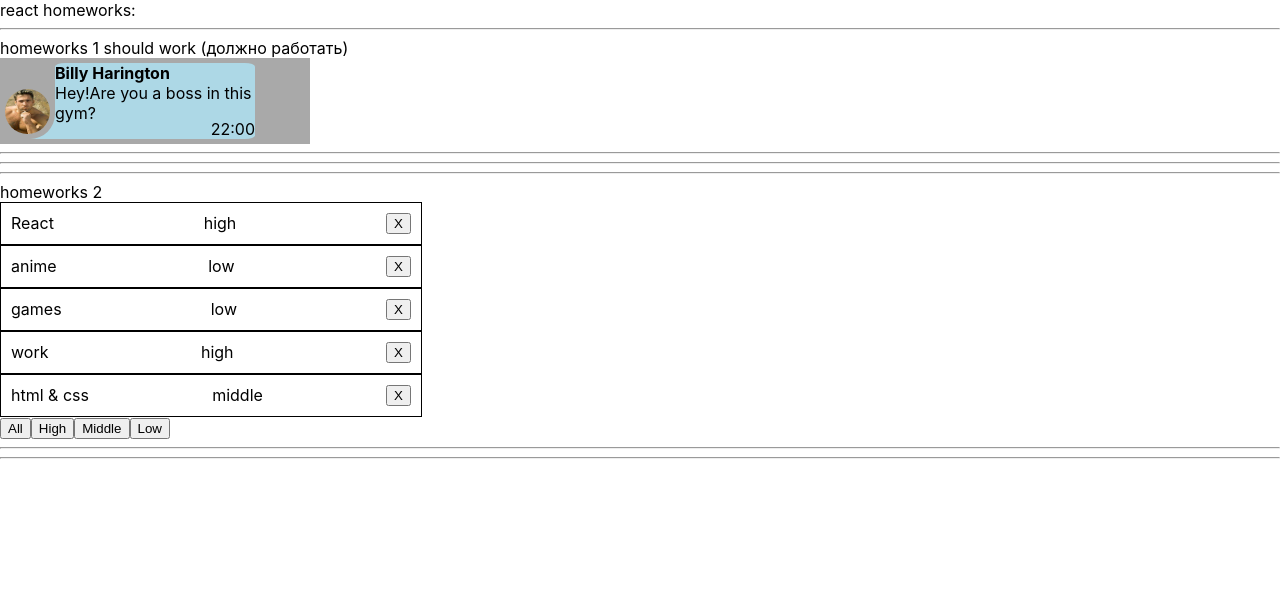
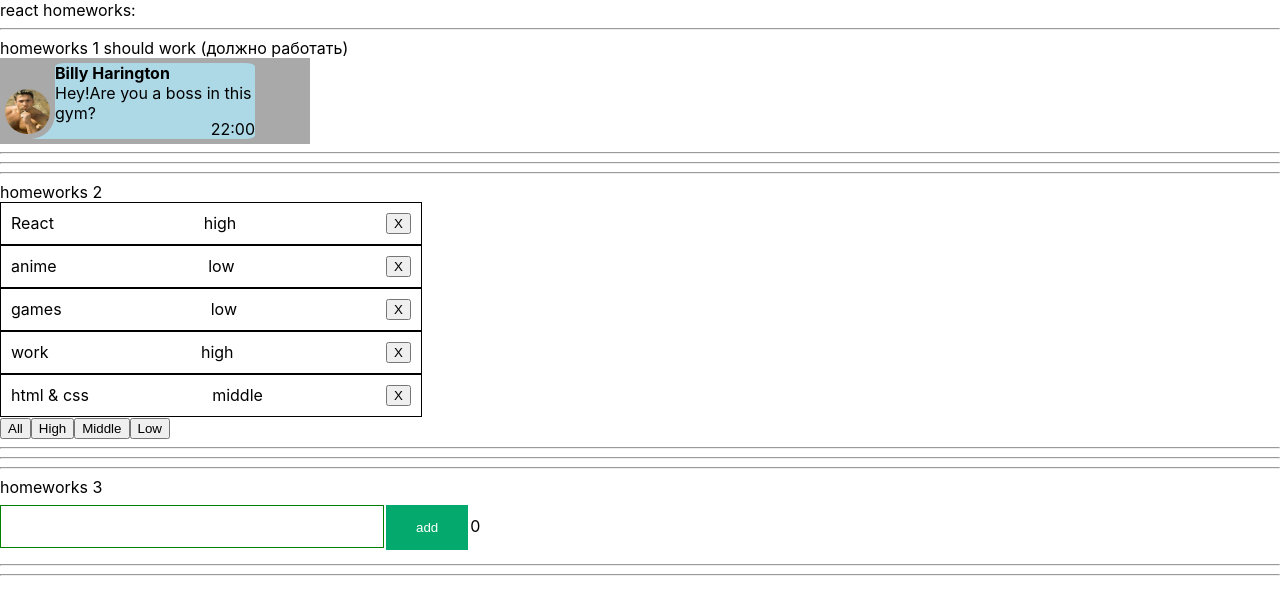
Before and after one commit to AlexChernov1996/homeworks, a React (Create React App) app: page / in a window 1280 px wide. Shown: the top 614 px of the page. Built offline with nearby package versions, Linux system fonts and the light colour scheme.

Commit message:
3HW is done

```diff
--- a/package.json
+++ b/package.json
@@ -10,10 +10,12 @@
     "@types/node": "^16.7.13",
     "@types/react": "^18.0.0",
     "@types/react-dom": "^18.0.0",
+    "@types/uuid": "^8.3.4",
     "react": "^18.1.0",
     "react-dom": "^18.1.0",
     "react-scripts": "5.0.1",
     "typescript": "^4.4.2",
+    "uuid": "^8.3.2",
     "web-vitals": "^2.1.0"
   },
   "scripts": {
--- a/src/p1-main/m1-ui/u1-app/App.tsx
+++ b/src/p1-main/m1-ui/u1-app/App.tsx
@@ -2,14 +2,14 @@ import React from 'react'
 import s from './App.module.css'
 import HW1 from '../../../p2-homeworks/h1/HW1'
 import HW2 from '../../../p2-homeworks/h2/HW2'
-
+import HW3 from '../../../p2-homeworks/h3/HW3'
 function App() {
     return (
         <div className={s.App}>
             <div>react homeworks:</div>
             <HW1/>
             <HW2/>
-            {/*<HW3/>*/}
+            <HW3/>
             {/*<HW4/>*/}
             {/*<HW5/>*/}
 
--- a/src/p2-homeworks/h3/Greeting.module.css
+++ b/src/p2-homeworks/h3/Greeting.module.css
@@ -1,7 +1,29 @@
-.someClass {
-
+.normal button{
+    background-color: #04AA6D;
+    border: none;
+    color: white;
+    padding: 15px 30px;
+    text-decoration: none;
+    margin: 2px 2px;
+    cursor: pointer;
 }
-
-.error {
+.normal input{
+    width: 30%;
+    padding: 10px 20px;
+    margin: 8px 0;
+    box-sizing: border-box;
+    border: 1px solid green;
+    font-size: large;
+}
+.normal input:focus{
+    outline: green;
+}
+.error button {
+    background-color: red;
+}
+.error input{
     border: 1px solid red;
 }
+.error input:focus{
+    outline: red;
+}
--- a/src/p2-homeworks/h3/Greeting.tsx
+++ b/src/p2-homeworks/h3/Greeting.tsx
@@ -1,25 +1,25 @@
-import React from 'react'
+import React, {ChangeEvent} from 'react'
 import s from './Greeting.module.css'
 
 type GreetingPropsType = {
-    name: any // need to fix any
-    setNameCallback: any // need to fix any
-    addUser: any // need to fix any
-    error: any // need to fix any
-    totalUsers: any // need to fix any
+    name: string
+    setNameCallback: (e: ChangeEvent<HTMLInputElement>) => void
+    addUser: (name: string) => void
+    error: string
+    totalUsers: number
 }
 
 // презентационная компонента (для верстальщика)
 const Greeting: React.FC<GreetingPropsType> = (
     {name, setNameCallback, addUser, error, totalUsers} // деструктуризация пропсов
 ) => {
-    const inputClass = s.error // need to fix with (?:)
+    const inputClass = error ? s.normal + ' ' + s.error : s.normal
 
     return (
-        <div>
-            <input value={name} onChange={setNameCallback} className={inputClass}/>
-            <span>{error}</span>
-            <button onClick={addUser}>add</button>
+        <div className={inputClass}>
+            <input value={name} onChange={setNameCallback} placeholder={error}/>
+            {/*<span>{error}</span>*/}
+            <button onClick={() => addUser(name)}>add</button>
             <span>{totalUsers}</span>
         </div>
     )
--- a/src/p2-homeworks/h3/GreetingContainer.tsx
+++ b/src/p2-homeworks/h3/GreetingContainer.tsx
@@ -1,9 +1,10 @@
-import React, {useState} from 'react'
+import React, {ChangeEvent, ChangeEventHandler, useState} from 'react'
 import Greeting from './Greeting'
+import {UserType} from "./HW3";
 
 type GreetingContainerPropsType = {
-    users: any // need to fix any
-    addUserCallback: any // need to fix any
+    users: UserType[]
+    addUserCallback: (name:string)=>void
 }
 
 // более простой и понятный для новичков
@@ -12,17 +13,26 @@ type GreetingContainerPropsType = {
 // более современный и удобный для про :)
 // уровень локальной логики
 const GreetingContainer: React.FC<GreetingContainerPropsType> = ({users, addUserCallback}) => { // деструктуризация пропсов
-    const [name, setName] = useState<any>('') // need to fix any
-    const [error, setError] = useState<any>('') // need to fix any
+    const [name, setName] = useState<string>('')
+    const [error, setError] = useState<string>('')
 
-    const setNameCallback = (e: any) => { // need to fix any
-        setName('') // need to fix
+    const setNameCallback = (e: ChangeEvent<HTMLInputElement>) => {
+        setError('')
+        setName(e.currentTarget.value)
     }
-    const addUser = () => {
-        alert(`Hello  !`) // need to fix
+    const addUser = (name:string) => {
+      if(name.trim()){
+          addUserCallback(name)
+          setName('')
+        alert(`Hello ${name} !`)}
+      else {
+          setError('Write name')
+      }
+
+
     }
 
-    const totalUsers = 0 // need to fix
+    const totalUsers = users.length
 
     return (
         <Greeting
--- a/src/p2-homeworks/h3/HW3.tsx
+++ b/src/p2-homeworks/h3/HW3.tsx
@@ -1,18 +1,19 @@
 import React, {useState} from 'react'
 import GreetingContainer from './GreetingContainer'
+import {v1} from "uuid";
 
 // types
 export type UserType = {
-    _id: any // need to fix any
-    name: any // need to fix any
+    _id: string
+    name: string
 }
 
 // уровень работы с глобальными данными
 function HW3() {
-    const [users, setUsers] = useState<any>([]) // need to fix any
+    const [users, setUsers] = useState<UserType[]>([])
 
-    const addUserCallback = (name: any) => { // need to fix any
-        setUsers([]) // need to fix
+    const addUserCallback = (name: string) => {
+        setUsers([...users,{_id:v1(),name:name}])
     }
 
     return (
```
Also changed, not shown: 1 other file (tests, documents, lock files or other folders).
